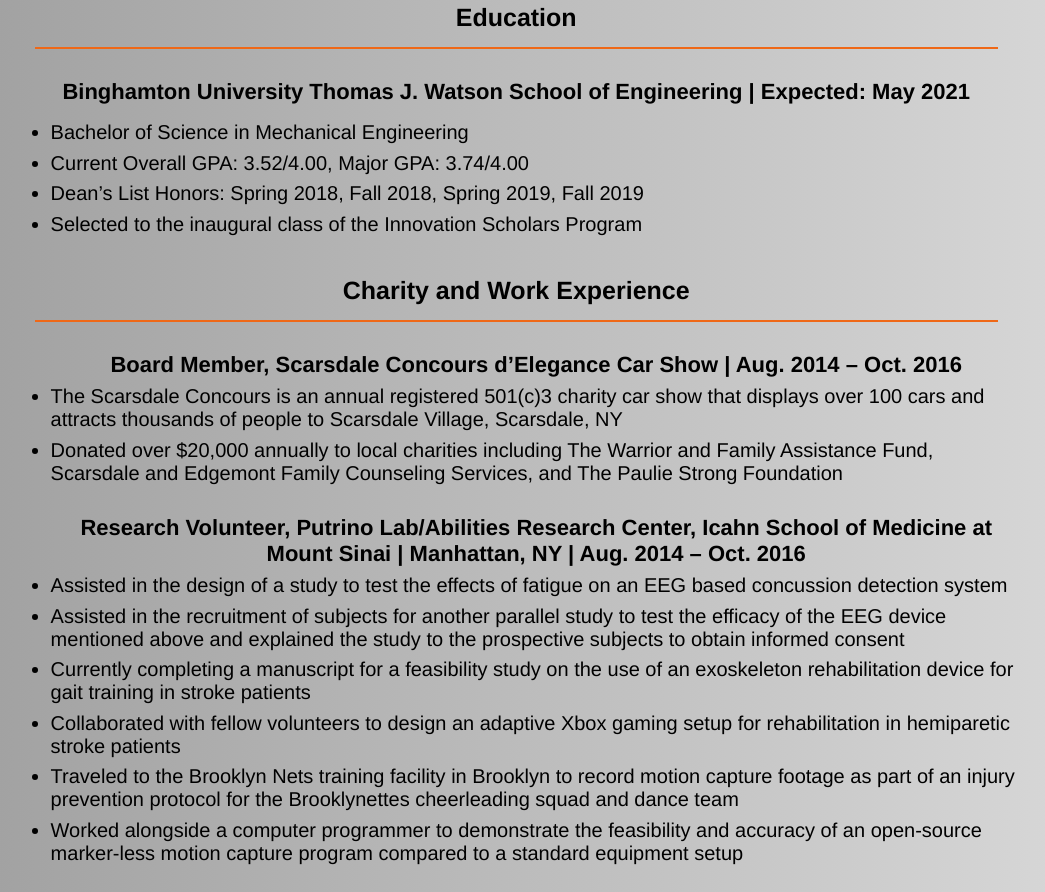
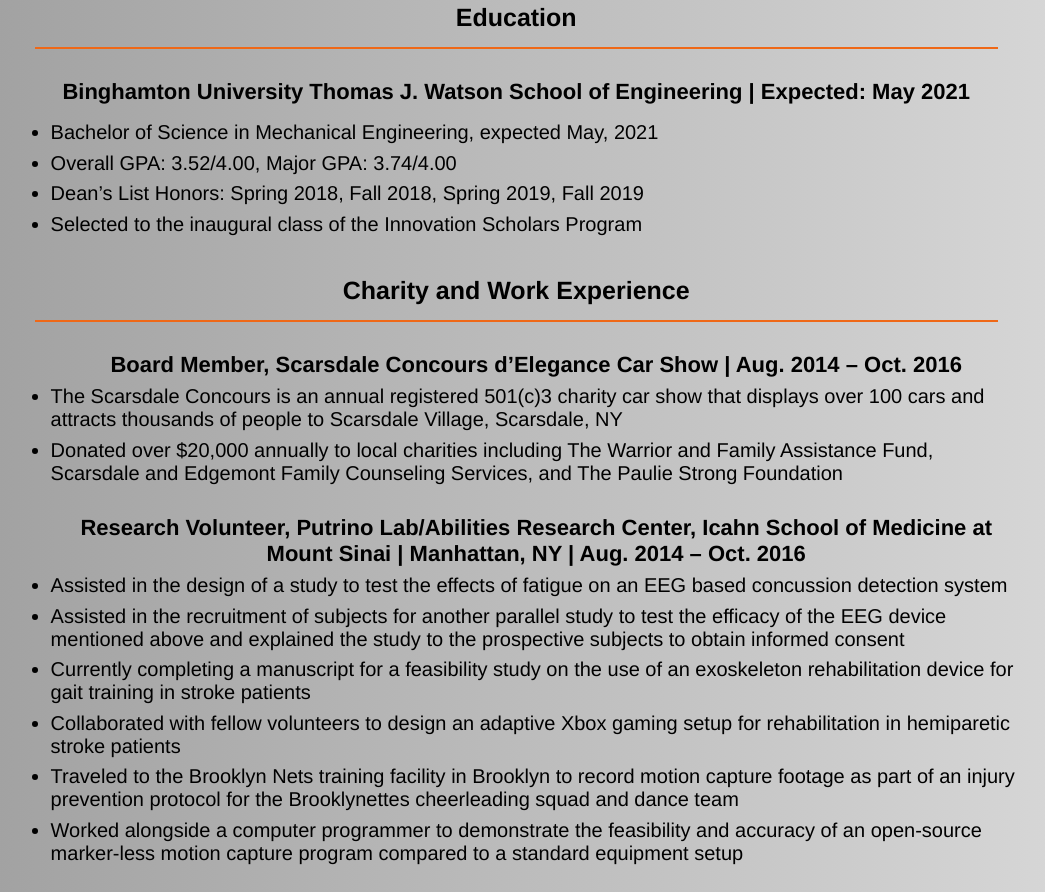
Before and after one commit to jgoodman458/portfolio, a plain HTML site: page index.html in a window 1280 px wide. Shown: the part 5340-6232 px from the top of the page, without its empty margins (187-1232 px from the left). Drawn offline with Linux system fonts and the light colour scheme.

Commit message:
Update index.html

```diff
--- a/index.html
+++ b/index.html
@@ -108,8 +108,8 @@
 			<hr color="#ef6817" width="95%">
 			<h3>Binghamton University Thomas J. Watson School of Engineering | Expected: May 2021</h3>
 			<ul>
-				<li>Bachelor of Science in Mechanical Engineering</li>
-				<li>Current Overall GPA: 3.52/4.00, Major GPA: 3.74/4.00</li>
+				<li>Bachelor of Science in Mechanical Engineering, expected May, 2021</li>
+				<li>Overall GPA: 3.52/4.00, Major GPA: 3.74/4.00</li>
 				<li>Dean’s List Honors: Spring 2018, Fall 2018, Spring 2019, Fall 2019</li>
 				<li>Selected to the inaugural class of the Innovation Scholars Program</li>
 			</ul>
```
